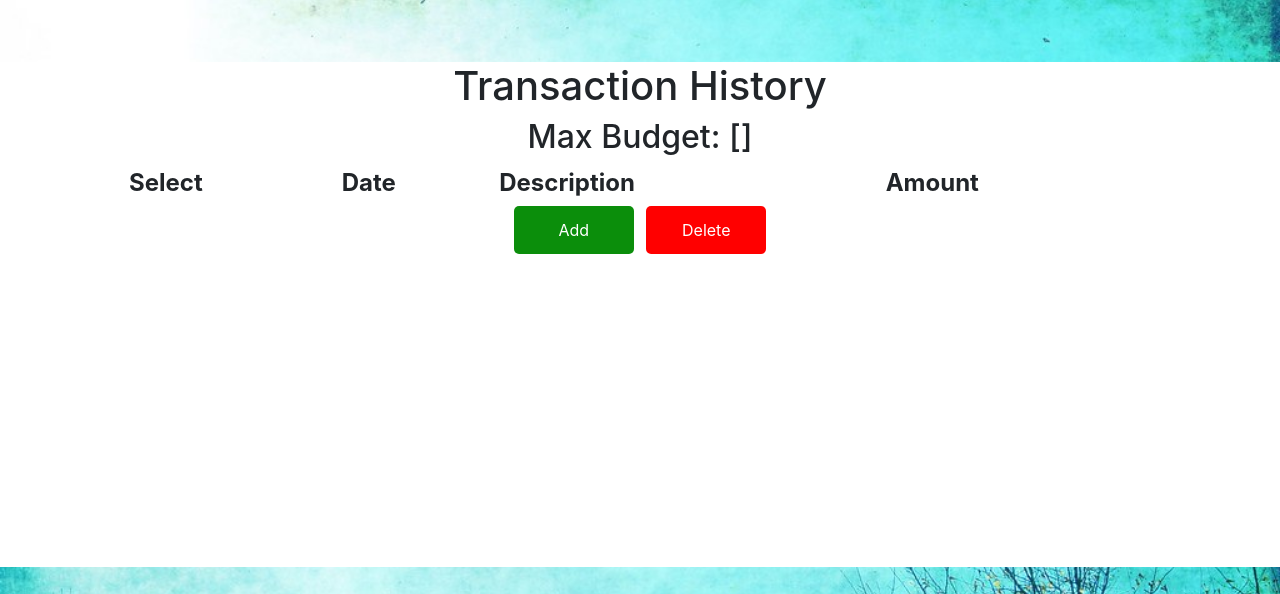
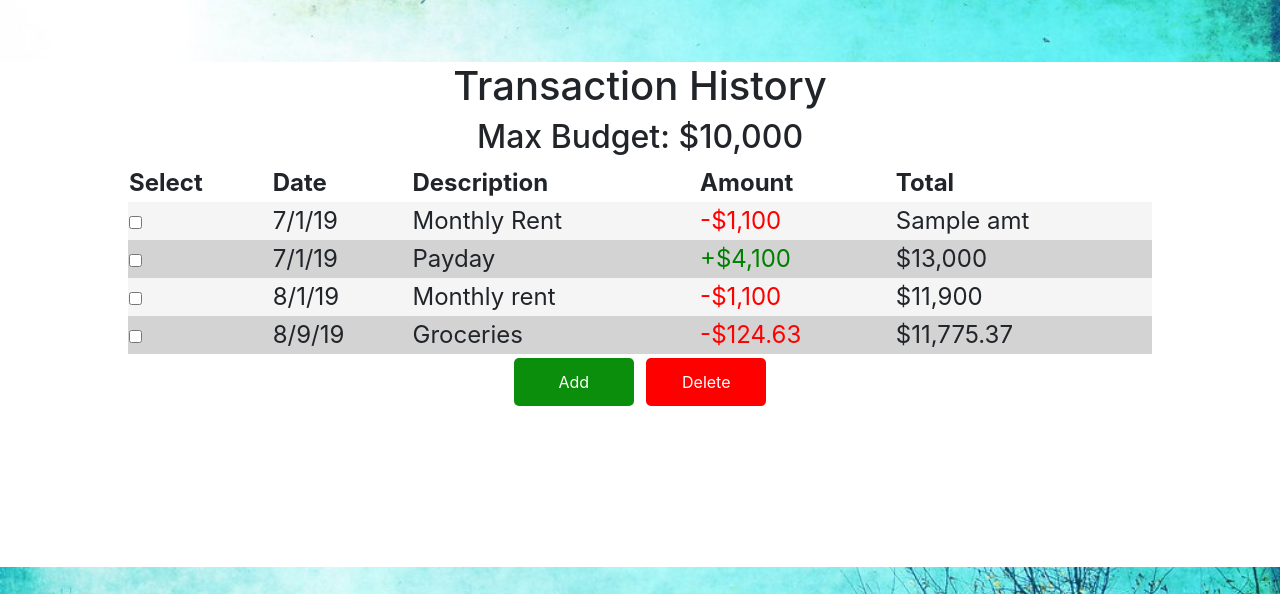
Before and after one commit to RC-OTOLI/Group12, a Flask app: template app/templates/TransactionHistory.html in a window 1280 px wide. Shown: the part 56-650 px from the top of the page. Run offline with Flask 2, Linux system fonts and the light colour scheme; the template is opened without the code that fills it: most values are stand-ins (such as "Sample title", 1, 10 or a date in 2020); some libraries are stand-ins or nearby versions.

Commit message:
Add files via upload

```diff
--- a/app/templates/TransactionHistory.html
+++ b/app/templates/TransactionHistory.html
@@ -1,14 +1,10 @@
 {% extends 'layout.html'  %}
-{% import "bootstrap/wtf.html" as wtf %}
 
 {% block title %}
 Wallet - Transaction History
 {% endblock title %}
 
-
 {% block content %}
-{{super()}}
-
 <div id = "div1">
 
 	<style>
@@ -90,8 +86,8 @@ Wallet - Transaction History
 	<!-- chart can't generate if there is no data -->
 	{% else %}
 	<h1 style="text-align: center;">Transaction History</h1>
-	<h2 style = "text-align: center;" method = "GET">Max Budget: {{ budget }}</h2>
-	<table style="table-layout: auto; width: 80%; font-size: x-large;" method = "GET">
+	<h2 style = "text-align: center;">Max Budget: $10,000</h2>
+	<table style="table-layout: auto; width: 80%; font-size: x-large;">
 		<colgroup>
 			<col>
 			<col>
@@ -99,25 +95,42 @@ Wallet - Transaction History
 			<col>
 			<col style="text-align: right;">
 		</colgroup>
-
-
 		<tr style="font-weight: bolder;">
 			<td>Select</td>
 			<td>Date</td>
 			<td>Description</td>
 			<td>Amount</td>
-
+			<td>Total</td>
+		</tr>
+		<tr style="background-color: WhiteSmoke;">
+			<td><input type = "checkbox"></td>
+			<td>7/1/19</td>
+			<td>Monthly Rent</td>
+			<td style="color: red">-$1,100</td>
+			<td>{{ amt }}</td>
+		</tr>
+		<tr style="background-color: LightGray;">
+			<td><input type = "checkbox"></td>
+			<td>7/1/19</td>
+			<td>Payday</td>
+			<td style="color: green">+$4,100</td>
+			<td>$13,000</td>
+		</tr>
+		<tr style="background-color: WhiteSmoke;">
+			<td><input type = "checkbox"></td>
+			<td>8/1/19</td>
+			<td>Monthly rent</td>
+			<td style="color: red">-$1,100</td>
+			<td>$11,900</td>
+		</tr>
+		<tr style="background-color: LightGray;">
+			<td><input type = "checkbox"></td>
+			<td>8/9/19</td>
+			<td>Groceries</td>
+			<td style="color: red">-$124.63</td>
+			<td>$11,775.37</td>
 		</tr>
 
-		{%for d in range(0,len) %}
-		<tr style="background-color: WhiteSmoke;">
-			<td><input type = "checkbox"></td>
-			<td>{{lbls[d]}}</td>
-			<td>{{description[d]}}</td>
-			<td>{{ amts[d] }}</td>
-
-		</tr>
-		{%endfor%}
 	</table>
 	<a href="{{ url_for('add_trans') }}"><button class ="button button1"><span>Add  </span></button></a>
 
```
